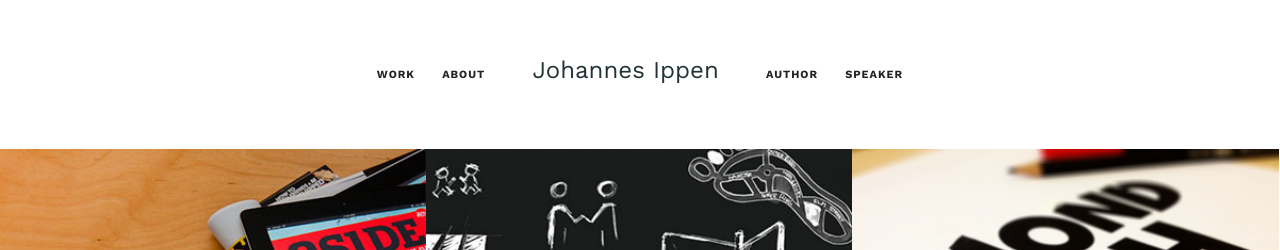
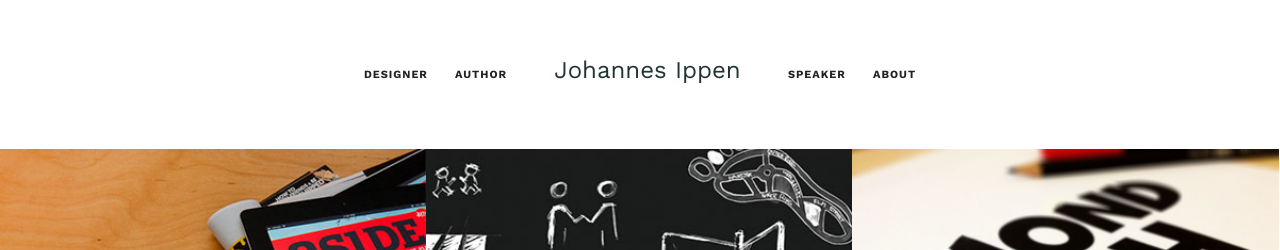
Before and after one commit to johannesippen/johannesippen.com, a Jekyll site: the page built from index.md, in a window 1280 px wide. Shown: the top 250 px of the page. Built offline with Jekyll 4.4.1, drawn with Linux system fonts in a browser that asks for light colours.

Commit message:
Added responsive navigation

```diff
--- a/_includes/header.html
+++ b/_includes/header.html
@@ -1,41 +1,11 @@
 <header>
   <nav>
     <ul>
-      <li><a href="/">Work</a></li>
+      <li><a href="/">Designer</a></li>
+      <li><a href="/publications/">Author</a></li>
+      <li><h1>Johannes Ippen</h1></li>
+      <li><a href="/talks/">Speaker</a></li>
       <li><a href="/about/">About</a></li>
-      <li><h1>Johannes Ippen</h1></li>
-      <li><a href="/publications/">Author</a></li>
-      <li><a href="/talks/">Speaker</a></li>
     </ul>
   </nav>
 </header>
-<style>
-	nav {
-		margin-top: 50px;
-	}
-  nav ul {
-    margin: 20px 0 10px;
-    padding: 0;
-    list-style: none;
-		line-height: 40px;
-  }
-  nav li {
-    display: inline-block;
-  }
-	nav h1 {
-		font-weight: 400;
-		font-size: 24px;
-		margin: 0 30px;
-		padding: 0;
-	}
-  nav a {
-    display: block;
-    margin: 0 10px;
-    font-weight: 700;
-    font-size: 11px;
-    text-decoration: none;
-    text-transform: uppercase;
-    letter-spacing: 1px;
-    color: #222;
-  }
-</style>
--- a/css/main.scss
+++ b/css/main.scss
@@ -114,6 +114,54 @@
   .four .col {
     width: 140px
   }
+}
+
+/* Navigation */
+
+nav {
+	margin-top: 50px;
+}
+nav ul {
+  margin: 20px 0 10px;
+  padding: 0;
+  list-style: none;
+	line-height: 40px;
+}
+nav li {
+  display: inline-block;
+}
+nav h1 {
+	font-weight: 400;
+	font-size: 24px;
+	margin: 0 30px;
+	padding: 0;
+}
+nav a {
+  display: block;
+  padding: 0 10px;
+  font-weight: 700;
+  font-size: 11px;
+  text-decoration: none;
+  text-transform: uppercase;
+  letter-spacing: 1px;
+  color: #222;
+}
+@media (max-width: 640px) {
+	nav {
+		margin-top: 0;
+	}
+	nav h1 {
+		width: 44px;
+		height: 44px;
+		background: #ccc url(https://avatars2.githubusercontent.com/u/1385383?v=1&s=88) no-repeat center;
+		background-size: contain;
+		text-indent: -1000px;
+		margin: 0;
+	}
+	nav a {
+	  padding: 0 5px;
+	  font-size: 10px;
+	}
 }
 
 /* Works Navigation Grid */
```
